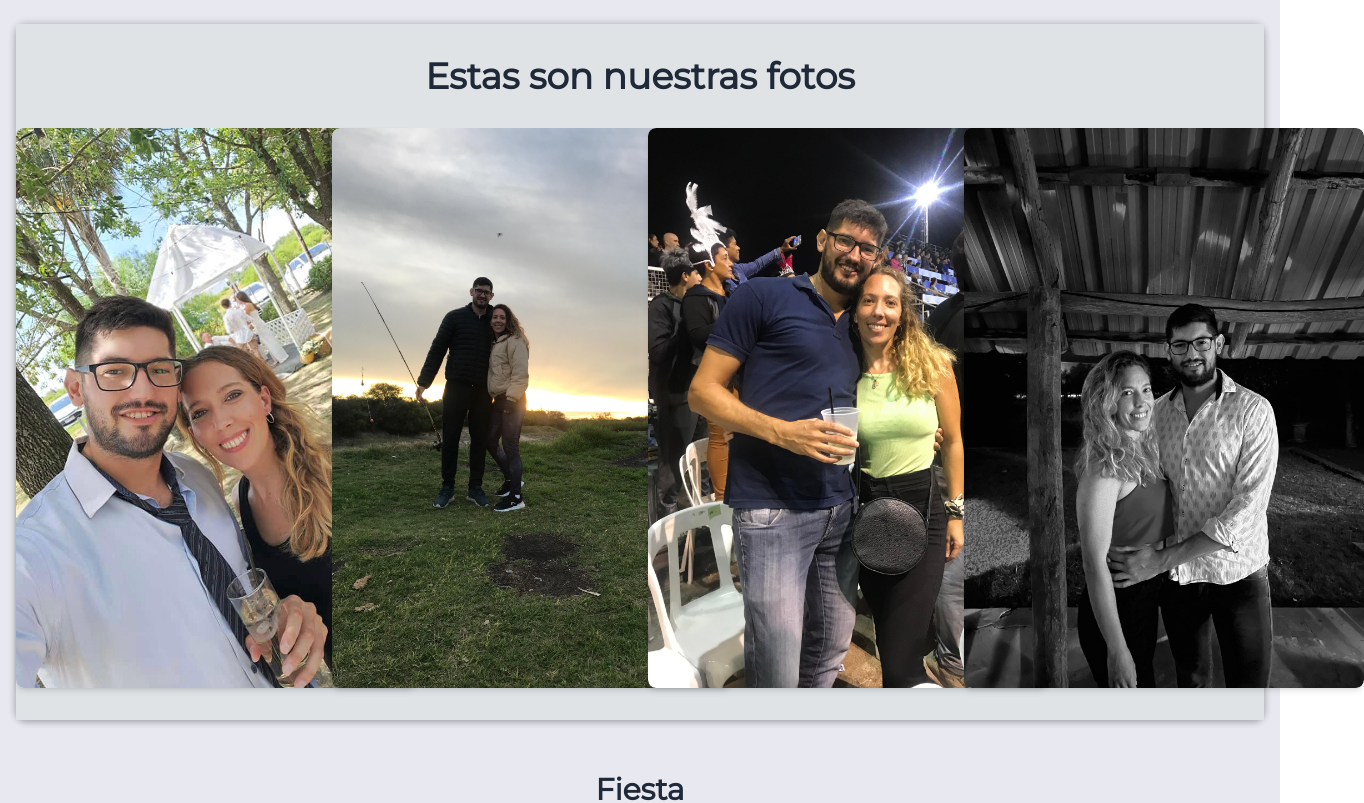
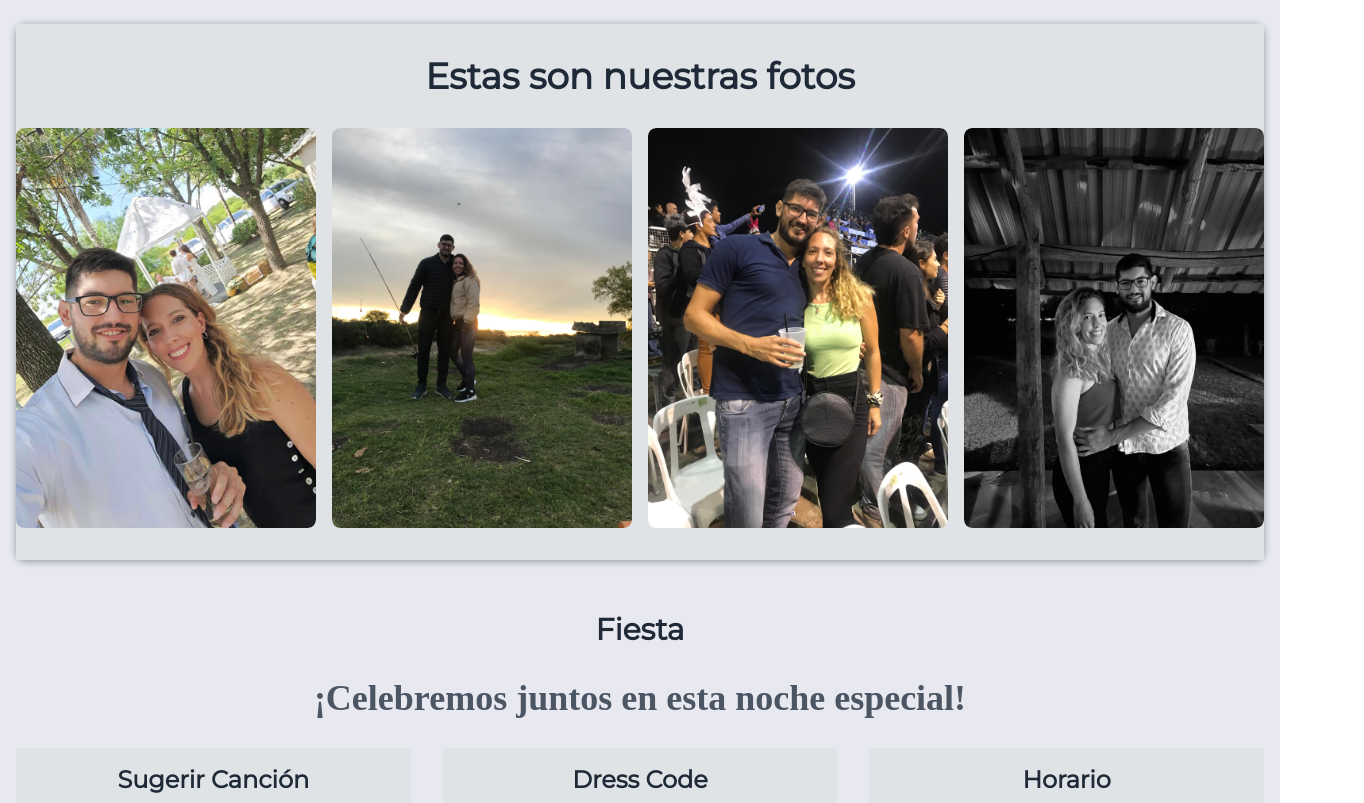
Before and after one commit to BorisWaisten/invitacion-boda, a Next.js app: page / in a window 1280 px wide. Shown: the part 2980-3783 px from the top of the page, 1364 px wide, since content can reach past the window. Built offline with nearby package versions, Linux system fonts and the light colour scheme; a web font is replaced by a local one.

Commit message:
gallery reponsive

```diff
--- a/components/Gallery.jsx
+++ b/components/Gallery.jsx
@@ -4,6 +4,7 @@ import w1 from '../app/public/martu2.jpg';
 import w3 from '../app/public/martu3.jpg';
 import w4 from '../app/public/martu4.jpg';
 import w5 from '../app/public/martu5.jpg';
+import './components.css';
 
 const Gallery = () => {
   const images = [w1, w5, w3, w4];
@@ -11,15 +12,21 @@ const Gallery = () => {
   return (
     <section className="bg-secondary py-8">
       <div className="container mx-auto text-center">
-        <h2 className= {`text-3xl md:text-4xl font-bold text-gray-800 mb-8 `} >Estas son nuestras fotos</h2>
+        <h2 className="text-3xl md:text-4xl font-bold text-gray-800 mb-8">Estas son nuestras fotos</h2>
         <div className="grid grid-cols-1 sm:grid-cols-2 md:grid-cols-2 lg:grid-cols-4 gap-4">
           {images.map((src, index) => (
-            <div key={index} className="relative w-[50vh] h-[70vh] overflow-hidden rounded-lg shadow-md transition-transform hover:scale-105">
-                <Image
+            <div
+              key={index}
+              className="relative flex items-center justify-center overflow-hidden rounded-lg transition-transform transform hover:scale-105 max-w-full"
+            >
+              <Image
                 src={src}
                 alt={`Wedding ${index + 1}`}
-                style={{objectFit: 'cover', width: '100%', height: '100%'}}
-                className="rounded-lg"
+                style={{ objectFit: 'cover' }}
+                className="rounded-lg object-cover w-full h-full"
+                layout="responsive"
+                width={400}
+                height={300}
               />
             </div>
           ))}
```
